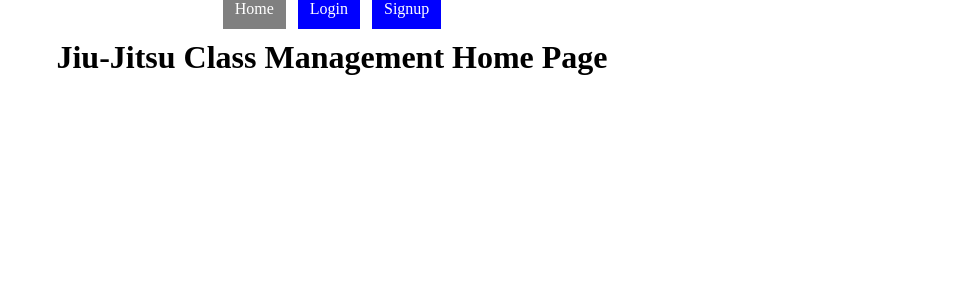
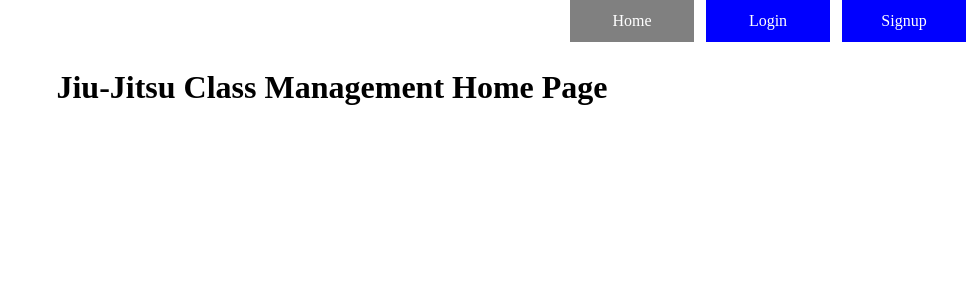
Before and after one commit to justinclanglinais/mod5-proj-frontend, a React (Create React App) app: page / in a window 1280 px wide. Shown: the top 300 px of the page, without its empty margins (308-1280 px from the left). Built offline with nearby package versions, Linux system fonts and the light colour scheme; no server answers.

Commit message:
adding css

```diff
--- a/src/App.css
+++ b/src/App.css
@@ -32,6 +32,24 @@
   color: #61dafb;
 }
 
+.navigation {
+  display: flex;
+  flex-flow: row wrap;
+  /* This aligns items to the end line on main-axis */
+  justify-content: flex-end;
+}
+
+.row {
+
+}
+
+.ClassCard {
+  filter:drop-shadow(0px 4px 4px black);
+  padding: 24px 64px;
+  background-color: white
+
+}
+
 /* .Head {
   font-family: 'Karla'
 } */
--- a/src/App.js
+++ b/src/App.js
@@ -19,7 +19,7 @@ const link = {
 }
 
 const Navbar = (props) =>
-  <div>
+  <div className="navigation">
     <NavLink
       to="/"
       /* set exact so it knows to only set activeStyle when route is deeply equal to link */
--- a/src/components/ClassCard.js
+++ b/src/components/ClassCard.js
@@ -1,6 +1,5 @@
 import React, {Component} from 'react';
 import {Link} from 'react-router-dom'
-
 import {Card} from 'react-bootstrap'
 
 export default class ClassCard extends Component {
@@ -8,8 +7,9 @@ export default class ClassCard extends Component {
         const { id, time, topic, category, user } = this.props.thisSession
         return (
             <div>
-                <Card style={{ width: '18rem' }} align='center'>
-                    <Card.Body>
+                <div>
+                    <Card className="ClassCard" style={{ width: '18rem' }} align='center'>
+                        <Card.Body className="CardBody">
                             <Card.Title>{topic.name}</Card.Title>
                             <Card.Subtitle className="mb-2 text-muted">{category.name}</Card.Subtitle>
                             <Card.Text>{time}</Card.Text>
@@ -17,18 +17,7 @@ export default class ClassCard extends Component {
                             <Card.Link href="#">Sign Up</Card.Link>
                         </Card.Body>
                     </Card>
-                {/* <div>
-                    <h3>{time}</h3>
-                    <h3>{id}</h3>
-                    <h3>Duration: {category.name.includes("Kids") ? "45 minutes" : "60 minutes"}</h3>
-                    <h2>{topic.name}</h2>
-                    <h3>{category.name}</h3>
-                    <h3>{user.name}</h3>
                 </div>
-                <div>
-                    <button>View Details</button>
-                    <button>Sign Up</button>
-                </div> */}
             </div>
         )
     }
--- a/src/components/class-index/ClassList.js
+++ b/src/components/class-index/ClassList.js
@@ -1,7 +1,7 @@
 import React from 'react';
 import {Link} from 'react-router-dom'
 import ClassCard from '../ClassCard.js'
-import { Container } from 'react-bootstrap'
+import { Container, Row, Col } from 'react-bootstrap'
 
 const ClassList = ({sessions}) => {
     const renderClasses = sessions.map(s =>
@@ -14,7 +14,13 @@ const ClassList = ({sessions}) => {
                 <h2>{`Showing (NUM) classes for (DATE) for (CATEGORY)`}</h2>
             </div>
             <div>
-                {renderClasses}
+                <Container>
+                    <Row className="row">
+                        <Col align="center">
+                            {renderClasses}
+                        </Col>
+                    </Row>
+                </Container>
             </div>
         </div>
     )
```
Lines whose indentation alone changed are shown as unchanged.
